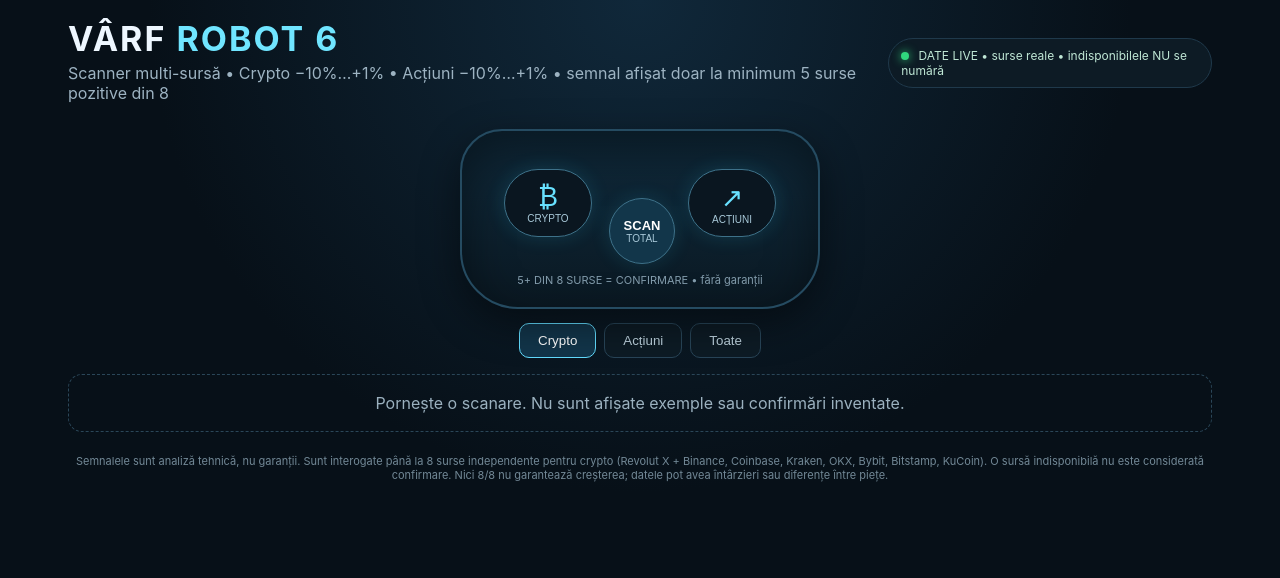
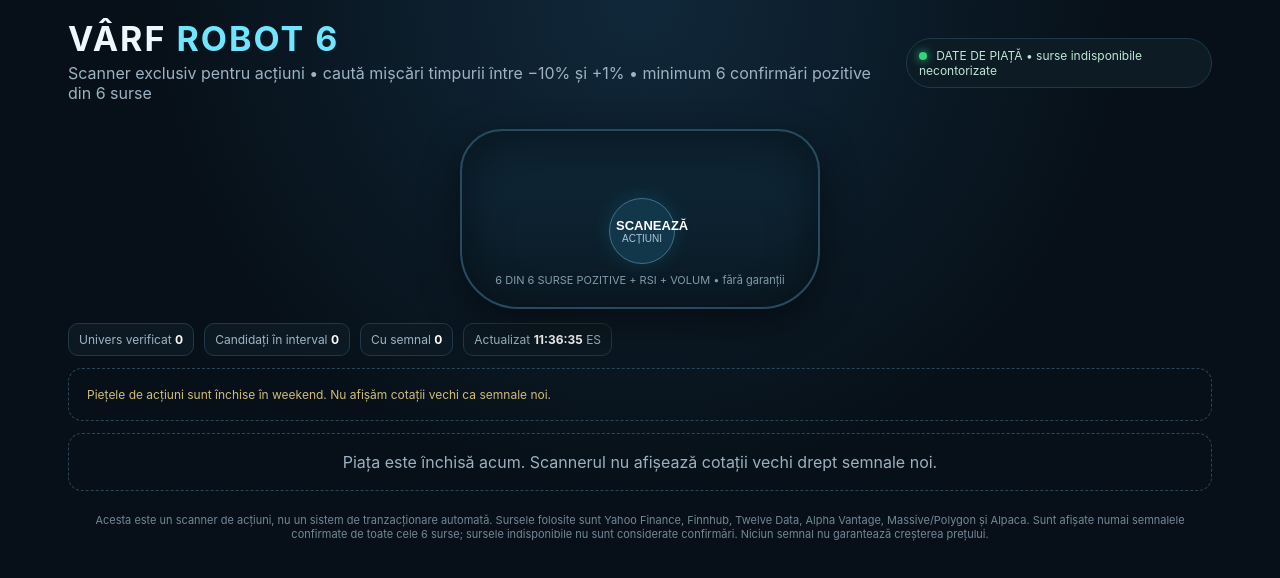
Before and after one commit to Gogayoo88/Dropshippig-android-App, a Next.js app in the folder varf-robot-6/: page / in a window 1280 px wide. Shown: the top 578 px of the page. Built offline with nearby package versions, Linux system fonts and the light colour scheme.

Commit message:
Make VÂRF Robot 6 stocks-only and auto-scan

```diff
--- a/varf-robot-6/app/page.js
+++ b/varf-robot-6/app/page.js
@@ -2,49 +2,46 @@
 import {useEffect,useMemo,useState} from 'react';
 
 const fmt=(v,d=2)=>Number.isFinite(Number(v))?Number(v).toLocaleString('ro-RO',{maximumFractionDigits:d}):'—';
-function SourcePill({s}){return <span className={'source '+(!s.ok?'off':s.up?'up':'down')} title={s.ok?`Mișcare ${fmt(s.m15)}% • ${s.freshness||'feed'}`:s.error}>{s.name} {s.ok?(s.up?'▲':'▼'):'×'}</span>}
-function Card({x,kind}){const neg=x.daily<0; const strong=x.verdict==='SEMNAL PUTERNIC'; const possible=x.verdict==='INTRARE POSIBILĂ';return <article className="card">
-  <div className="cardTop"><div><b className="sym">{x.symbol}</b><span className="kind">{kind==='crypto'?'CRYPTO':'ACȚIUNE'}</span>{kind!=='crypto'&&x.region&&<span className="kind">{x.region}</span>}</div><span className={'daily '+(neg?'neg':'pos')}>{fmt(x.daily)}%</span></div>{kind!=='crypto'&&x.exchange&&<div className="note" style={{margin:'6px 0 8px',padding:'6px 8px'}}>{x.exchange}</div>}
+function SourcePill({s}){return <span className={'source '+(!s.ok?'off':s.up?'up':'down')} title={s.ok?'Mișcare '+fmt(s.m15)+'% • '+(s.freshness||'feed'):s.error}>{s.name} {s.ok?(s.up?'▲':'▼'):'×'}</span>}
+function Card({x}){const neg=x.daily<0; const strong=x.verdict==='SEMNAL PUTERNIC'; const possible=x.verdict==='INTRARE POSIBILĂ';return <article className="card">
+  <div className="cardTop"><div><b className="sym">{x.symbol}</b>{x.region&&<span className="kind">{x.region}</span>}</div><span className={'daily '+(neg?'neg':'pos')}>{fmt(x.daily)}%</span></div>
+  {x.exchange&&<div className="note" style={{margin:'6px 0 8px',padding:'6px 8px'}}>{x.exchange}</div>}
   <div className="price">{fmt(x.price, x.price<1?6:2)} <small>{x.currency||'USD'}</small></div>
-  <div className="metrics"><div><span>Confirmă</span><b>{x.agree}/{x.sourceTarget||x.active}</b></div><div><span>Active</span><b>{x.active}/{x.sourceTarget||x.active}</b></div><div><span>Nu confirmă</span><b>{x.disagree??Math.max(0,x.active-x.agree)}</b></div><div><span>Indisponibile</span><b>{x.unavailable??0}</b></div><div><span>Acord</span><b>{x.agreePct}%</b></div><div><span>RSI</span><b>{fmt(x.rsi,1)}</b></div><div><span>Volum 24h</span><b>{Number.isFinite(Number(x.quoteVolume||x.volume24h))?fmt(Number(x.quoteVolume||x.volume24h)/1000000,2)+'M':'—'}</b></div><div><span>Impuls vol.</span><b>{x.volRatio?fmt(x.volRatio,2)+'×':'—'}</b></div></div>
+  <div className="metrics"><div><span>Confirmă</span><b>{x.agree}/6</b></div><div><span>Surse active</span><b>{x.active}/6</b></div><div><span>Nu confirmă</span><b>{x.disagree??Math.max(0,x.active-x.agree)}</b></div><div><span>Indisponibile</span><b>{x.unavailable??0}</b></div><div><span>Acord</span><b>{x.agreePct}%</b></div><div><span>RSI</span><b>{fmt(x.rsi,1)}</b></div><div><span>Volum</span><b>{Number.isFinite(Number(x.quoteVolume||x.volume24h))?fmt(Number(x.quoteVolume||x.volume24h)/1000000,2)+'M':'—'}</b></div><div><span>Impuls vol.</span><b>{x.volRatio?fmt(x.volRatio,2)+'×':'—'}</b></div></div>
   <div className="sources">{x.sources?.map(s=><SourcePill s={s} key={s.name}/>)}</div>
   <div className={'verdict '+(strong?'strong':possible?'go':'wait')}>{x.verdict}</div>
   <div className="note" style={{marginTop:8}}><b>Orizont estimat:</b> {x.horizon||'Orizont neconfirmat'}</div>
 </article>}
 
 export default function Home(){
- const [mode,setMode]=useState('crypto'); const [data,setData]=useState(null); const [loading,setLoading]=useState(false); const [err,setErr]=useState('');
- async function scan(which=mode){setLoading(true);setErr('');setMode(which);try{const r=await fetch(`/api/scan/${which}`,{cache:'no-store'});const j=await r.json();if(!j.ok)throw Error(j.error||'Scanare eșuată');setData(j);}catch(e){setErr(e.message)}finally{setLoading(false)}}
- async function scanAll(){setLoading(true);setErr('');try{const [a,b]=await Promise.all([fetch('/api/scan/crypto',{cache:'no-store'}).then(r=>r.json()),fetch('/api/scan/stocks',{cache:'no-store'}).then(r=>r.json())]);setMode('all');setData({ok:a.ok||b.ok,kind:'all',asOf:new Date().toISOString(),universe:(a.universe||0)+(b.universe||0),deepScanned:(a.deepScanned||0)+(b.deepScanned||0),rows:[...(a.rows||[]).map(x=>({...x,_kind:'crypto'})),...(b.rows||[]).map(x=>({...x,_kind:'stocks'}))].sort((x,y)=>(y.agree-x.agree)||(y.agreePct-x.agreePct)||(x.daily-y.daily)),note:[a.note,b.note].filter(Boolean).join(' • ')});}catch(e){setErr(e.message)}finally{setLoading(false)}}
- // While the stock tab is selected, refresh real quotes automatically every 60 seconds.
+ const [data,setData]=useState(null); const [loading,setLoading]=useState(true); const [err,setErr]=useState('');
+ async function scan(){
+  setLoading(true);setErr('');
+  try{const r=await fetch('/api/scan/stocks',{cache:'no-store'});const j=await r.json();if(!r.ok||!j.ok)throw Error(j.error||'Scanarea acțiunilor a eșuat');setData(j);}
+  catch(e){setErr(e.message||'Datele acțiunilor nu sunt disponibile');}
+  finally{setLoading(false);}
+ }
  useEffect(()=>{
-  if(mode!=='stocks') return;
   let stopped=false;
   const refresh=async()=>{
-   try{
-    const r=await fetch('/api/scan/stocks',{cache:'no-store'});
-    const j=await r.json();
-    if(!stopped&&j.ok) setData(j);
-    else if(!stopped&&!j.ok) setErr(j.error||'Actualizarea acțiunilor a eșuat');
-   }catch(e){if(!stopped)setErr(e.message||'Datele acțiunilor nu sunt disponibile');}
+   try{const r=await fetch('/api/scan/stocks',{cache:'no-store'});const j=await r.json();if(!r.ok||!j.ok)throw Error(j.error||'Scanarea acțiunilor a eșuat');if(!stopped){setData(j);setErr('');}}
+   catch(e){if(!stopped)setErr(e.message||'Datele acțiunilor nu sunt disponibile');}
+   finally{if(!stopped)setLoading(false);}
   };
+  refresh();
   const timer=setInterval(refresh,60000);
   return ()=>{stopped=true;clearInterval(timer);};
- },[mode]);
+ },[]);
  const rows=useMemo(()=>data?.rows||[],[data]);
  return <main>
-  <header><div><h1>VÂRF <span>ROBOT 6</span></h1><p>Scanner multi-sursă • Crypto −10%…+1% • Acțiuni −10%…+1% • semnal afișat doar la minimum 5 surse pozitive din 8</p></div><div className="live"><i></i> DATE LIVE • surse reale • indisponibilele NU se numără</div></header>
+  <header><div><h1>VÂRF <span>ROBOT 6</span></h1><p>Scanner exclusiv pentru acțiuni • caută mișcări timpurii între −10% și +1% • minimum 6 confirmări pozitive din 6 surse</p></div><div className="live"><i></i> DATE DE PIAȚĂ • surse indisponibile necontorizate</div></header>
   <section className="robotZone">
-   <button className="eye left" onClick={()=>scan('crypto')} aria-label="Scanează crypto"><span>₿</span><small>CRYPTO</small></button>
-   <button className={'nose '+(loading?'scanning':'')} onClick={scanAll} aria-label="Scanare totală"><span>SCAN</span><small>{loading?'SCANEZ…':'TOTAL'}</small></button>
-   <button className="eye right" onClick={()=>scan('stocks')} aria-label="Scanează acțiuni"><span>↗</span><small>ACȚIUNI</small></button>
-   <div className="mouth">5+ DIN 8 SURSE = CONFIRMARE • fără garanții</div>
+   <button className={'nose '+(loading?'scanning':'')} onClick={scan} aria-label="Scanează acțiuni"><span>{loading?'SCANEZ':'SCANEAZĂ'}</span><small>ACȚIUNI</small></button>
+   <div className="mouth">6 DIN 6 SURSE POZITIVE + RSI + VOLUM • fără garanții</div>
   </section>
-  <nav><button className={mode==='crypto'?'active':''} onClick={()=>scan('crypto')}>Crypto</button><button className={mode==='stocks'?'active':''} onClick={()=>scan('stocks')}>Acțiuni</button><button className={mode==='all'?'active':''} onClick={scanAll}>Toate</button></nav>
   {err&&<div className="error">{err}</div>}
-  {!data&&!loading&&<div className="empty">Pornește o scanare. Nu sunt afișate exemple sau confirmări inventate.</div>}
-  {loading&&<div className="empty pulse">Se citesc piețele și se verifică sursele…</div>}
-  {data&&!loading&&<><div className="summary"><span>Univers verificat <b>{data.universe}</b></span><span>Candidați în interval <b>{data.deepScanned}</b></span><span>Cu semnal <b>{data.qualified??rows.length}</b></span><span>Actualizat <b>{new Date(data.asOf).toLocaleTimeString('ro-RO',{timeZone:'Europe/Madrid'})}</b> ES</span></div>{data.note&&<div className="note">{data.note}</div>}<section className="grid">{rows.map((x,i)=><Card key={`${x._kind||data.kind}-${x.symbol}-${i}`} x={x} kind={x._kind||data.kind}/>)}</section>{!rows.length&&<div className="empty">Niciun activ nu îndeplinește acum pragul strict: minimum 5 surse pozitive din 8, cel puțin 6 surse disponibile, momentum pozitiv, RSI 40–68 și volum relativ suficient. Nu relaxăm pragurile doar ca să afișăm rezultate.</div>}</>}
-  <footer>Semnalele sunt analiză tehnică, nu garanții. Sunt interogate până la 8 surse independente pentru crypto (Revolut X + Binance, Coinbase, Kraken, OKX, Bybit, Bitstamp, KuCoin). O sursă indisponibilă nu este considerată confirmare. Nici 8/8 nu garantează creșterea; datele pot avea întârzieri sau diferențe între piețe.</footer>
+  {loading&&<div className="empty pulse">Se scanează acțiunile și se verifică sursele…</div>}
+  {data&&!loading&&<><div className="summary"><span>Univers verificat <b>{data.universe??0}</b></span><span>Candidați în interval <b>{data.deepScanned??0}</b></span><span>Cu semnal <b>{data.qualified??rows.length}</b></span><span>Actualizat <b>{new Date(data.asOf).toLocaleTimeString('ro-RO',{timeZone:'Europe/Madrid'})}</b> ES</span></div>{data.note&&<div className="note">{data.note}</div>}<section className="grid">{rows.map((x,i)=><Card key={x.symbol+'-'+i} x={x}/>)}</section>{!rows.length&&<div className="empty">{data.marketOpen===false?'Piața este închisă acum. Scannerul nu afișează cotații vechi drept semnale noi.':'Nicio acțiune nu îndeplinește în acest moment toate condițiile: 6 surse pozitive din 6, momentum pozitiv, RSI între 40 și 68 și volum relativ suficient. Verifică din nou în timpul sesiunii bursiere.'}</div>}</>}
+  <footer>Acesta este un scanner de acțiuni, nu un sistem de tranzacționare automată. Sursele folosite sunt Yahoo Finance, Finnhub, Twelve Data, Alpha Vantage, Massive/Polygon și Alpaca. Sunt afișate numai semnalele confirmate de toate cele 6 surse; sursele indisponibile nu sunt considerate confirmări. Niciun semnal nu garantează creșterea prețului.</footer>
  </main>
 }
```
